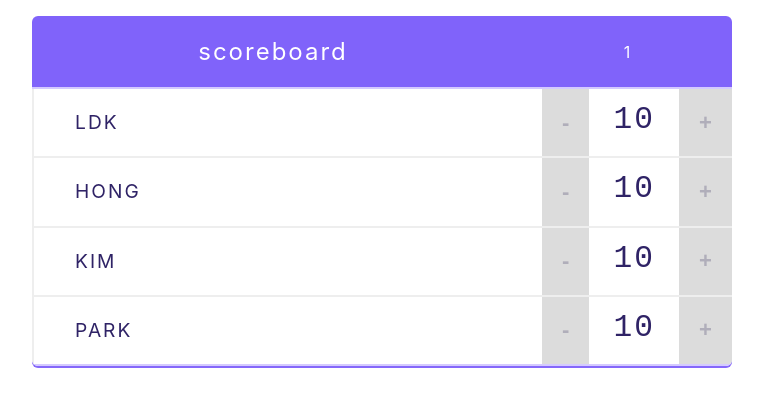
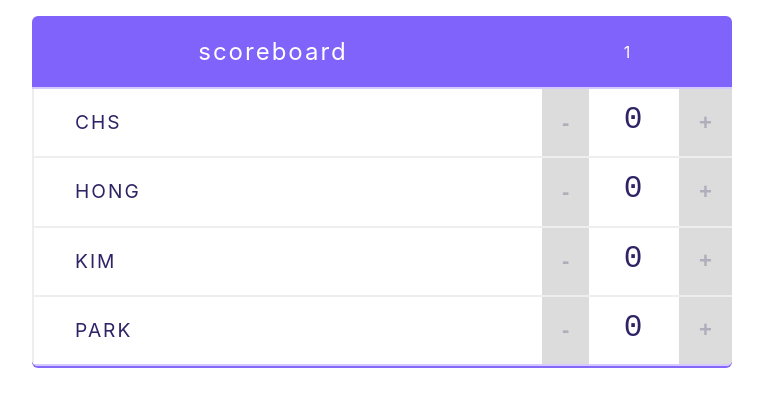
Before and after one commit to heesangs/scoreboard_20, a React (Create React App) app: page / in a window 1280 px wide. Shown: the top 406 px of the page, without its empty margins (258-1021 px from the left). Built offline with nearby package versions, Linux system fonts and the light colour scheme.

Commit message:
Players score lifting up

```diff
--- a/src/App.js
+++ b/src/App.js
@@ -1,28 +1,27 @@
 import React from "react";
 import './App.css';
-import {Header} from "./component/Header";
+import { Header } from "./component/Header";
 import Player from "./component/Players";
-
 
 
 
 class App extends React.Component {
   state = {
     players: [
-      {name: 'LDK', score: 30, id: 1},
-      {name: 'HONG', score: 40, id: 2},
-      {name: 'KIM', score: 50, id: 3},
-      {name: 'PARK', score: 60, id: 4},
+      { name: 'CHS', score: 0, id: 1 },
+      { name: 'HONG', score: 0, id: 2 },
+      { name: 'KIM', score: 0, id: 3 },
+      { name: 'PARK', score: 0, id: 4 },
     ]
   }
 
-  handleRemovePlayer =(id) => {
+  handleRemovePlayer = (id) => {
     console.log('handleRemovePlayer', id);
-    this.setState((prevState)=> {
+    this.setState((prevState) => {
       //ID를 제외한 상태를 업데이트.
-      //prevstate는 이전 state상태이다
-      const players = prevState.players.filter((player)=>player.id !== id)
-      return {players: players};
+      //prevstate는 이전 state상태이다. 이름을 바꿔도 된다.
+      const players = prevState.players.filter((player) => player.id !== id)
+      return { players: players };
       //filter : 새로운 배열을 리턴한다.
     })
   }
@@ -43,14 +42,20 @@ class App extends React.Component {
 
         {
           this.state.players.map(player => {
-            return <Player name={player.name} score={player.score} key={player.id} id={player.id}
-                           removePlayer={this.handleRemovePlayer}></Player>
+            return <Player
+              name={player.name}
+              score={player.score}
+              key={player.id}
+              id={player.id}
+              removePlayer={this.handleRemovePlayer}
+            ></Player>
           })
         }
       </div>
     );
   }
-
 }
 
+// 컨테이너 컴포넌트, 프리젠테이션 컴포넌트로 구분관리하면 유지보수하기 편하다.
+
 export default App;
--- a/src/component/Counter.jsx
+++ b/src/component/Counter.jsx
@@ -1,9 +1,6 @@
 import React from "react";
 
 class Counter extends React.Component {
-  state = {
-    score: 10
-  }
 
   // handleScore() {
   //   console.log(this);
@@ -29,7 +26,6 @@ class Counter extends React.Component {
     })
   }
 
-
   render() {
     return (
       <div className="counter">
@@ -37,7 +33,7 @@ class Counter extends React.Component {
           this.handleScore(-1, e)
         }}>-
         </button>
-        <span className="counter-score">{this.state.score}</span>
+        <span className="counter-score">{this.props.score}</span>
         <button className="counter-action increment" onClick={(e) => {
           this.handleScore(1, e)
         }}>+
--- a/src/component/Players.jsx
+++ b/src/component/Players.jsx
@@ -1,14 +1,14 @@
 import Counter from "./Counter";
 import React from "react";
 
-let Player = (props) => {
+let Player = ({removePlayer, id, name, score}) => {
   return (
     <div className="player">
       <span className='player-name'>
-      <button className='remove-player' onClick={() => props.removePlayer(props.id)}>x</button>
-      <span className="player-name">{props.name}</span>
+      <button className='remove-player' onClick={() => removePlayer(id)}>x</button>
+      <span className="player-name">{name}</span>
       </span>
-      <Counter score={props.score}></Counter>
+      <Counter score={score}></Counter>
     </div>
   )
 }
```
